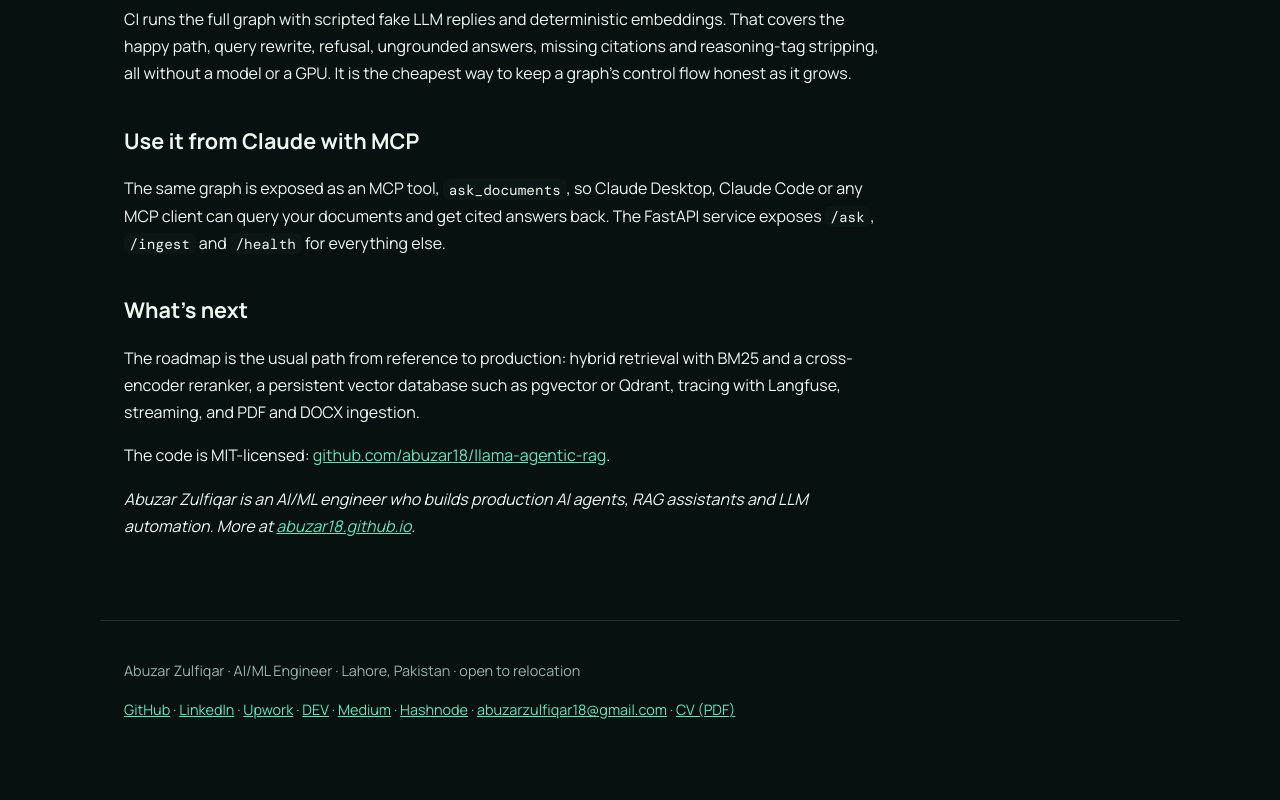
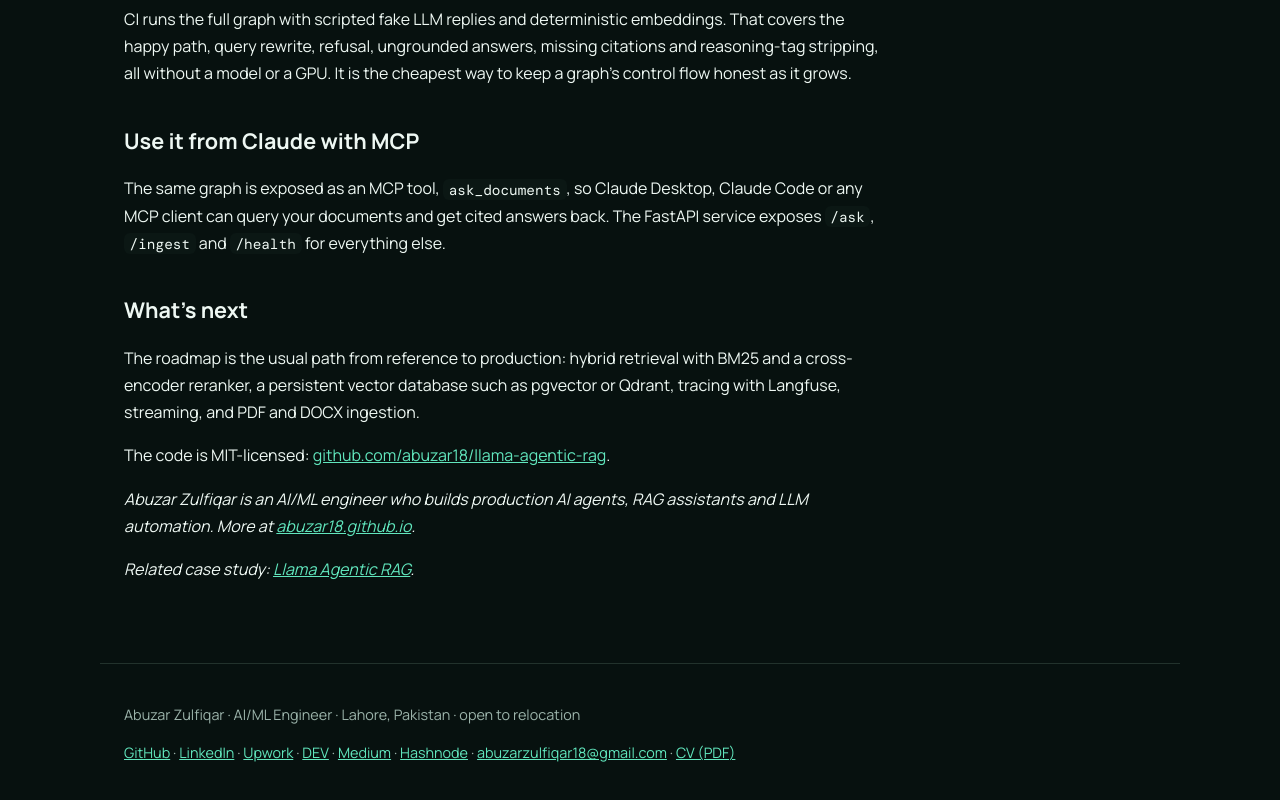
Before and after one commit to abuzar18/abuzar18.github.io, a plain HTML site: page blog/self-correcting-rag-llama-langgraph/index.html in a window 1280 px wide. Shown: the part 2157-2957 px from the top of the page. Before the commit the page ends 2918 px from the top, so only its background shows below. Drawn offline with nearby package versions, Linux system fonts and the light colour scheme.

Commit message:
Cross-link article and case study

```diff
--- a/blog/self-correcting-rag-llama-langgraph/index.html
+++ b/blog/self-correcting-rag-llama-langgraph/index.html
@@ -104,6 +104,7 @@
 <p>The roadmap is the usual path from reference to production: hybrid retrieval with BM25 and a cross-encoder reranker, a persistent vector database such as pgvector or Qdrant, tracing with Langfuse, streaming, and PDF and DOCX ingestion.</p>
 <p>The code is MIT-licensed: <a href="https://github.com/abuzar18/llama-agentic-rag">github.com/abuzar18/llama-agentic-rag</a>.</p>
 <p><em>Abuzar Zulfiqar is an AI/ML engineer who builds production AI agents, RAG assistants and LLM automation. More at <a href="https://abuzar18.github.io/">abuzar18.github.io</a>.</em></p>
+      <p><em>Related case study: <a href="../../projects/llama-agentic-rag/">Llama Agentic RAG</a>.</em></p>
     </article>
   </main>
   <footer class="pg-footer">
```
